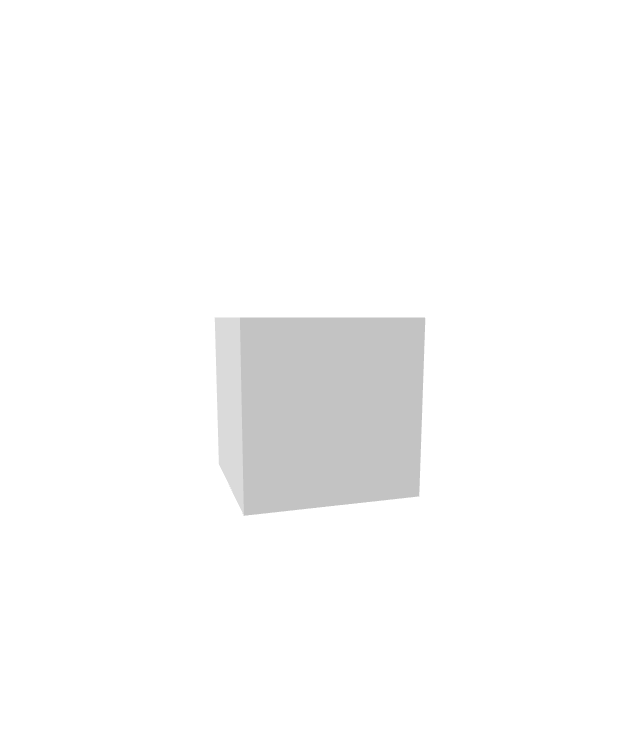
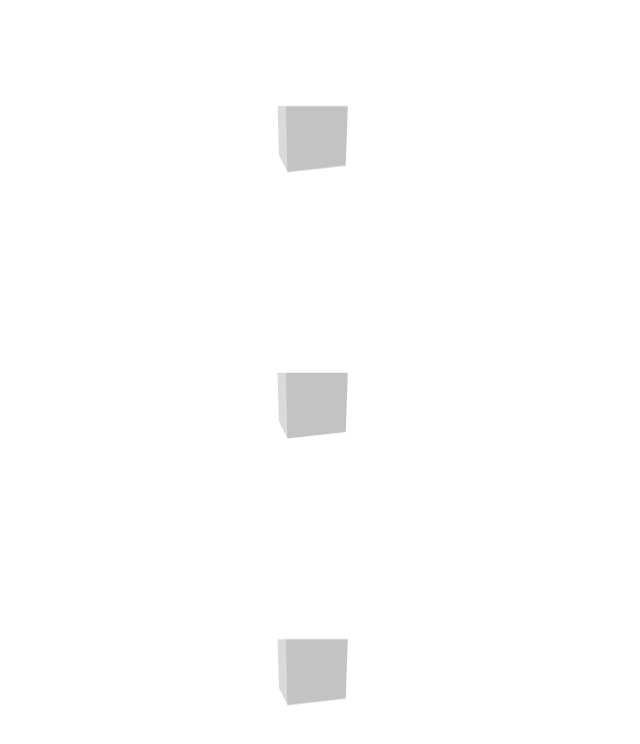
Before and after one commit to adis-tek/react-three-next-shader-library, a Next.js app: page /test in a window 1280 px wide. Shown: the top 744 px of the page, without its empty margins (331-971 px from the left). Built offline with nearby package versions, Linux system fonts and the light colour scheme.

Commit message:
variable canvas

```diff
--- a/app/test/page.jsx
+++ b/app/test/page.jsx
@@ -28,7 +28,37 @@ export default function test() {
         </group>
       </Canvas> */}
       <Canvas
-        style={{ height: '100vh' }}
+        style={{ height: `${100 / 3}vh` }}
+        // camera={{
+        //   position: [0, 0, 5],
+        //   fov: 75,
+        //   aspect: window.innerWidth / window.innerHeight,
+        //   near: 0.1,
+        //   far: 1000,
+        // }}
+        camera={{ position: [9, 1.5, 3] }}
+      >
+        <ambientLight intensity={1.5} />
+        <directionalLight position={[0, 0, 5]} color='white' />
+        <Cube />
+      </Canvas>
+      <Canvas
+        style={{ height: `${100 / 3}vh` }}
+        // camera={{
+        //   position: [0, 0, 5],
+        //   fov: 75,
+        //   aspect: window.innerWidth / window.innerHeight,
+        //   near: 0.1,
+        //   far: 1000,
+        // }}
+        camera={{ position: [9, 1.5, 3] }}
+      >
+        <ambientLight intensity={1.5} />
+        <directionalLight position={[0, 0, 5]} color='white' />
+        <Cube />
+      </Canvas>
+      <Canvas
+        style={{ height: `${100 / 3}vh` }}
         // camera={{
         //   position: [0, 0, 5],
         //   fov: 75,
--- a/src/components/canvas/cube.jsx
+++ b/src/components/canvas/cube.jsx
@@ -11,9 +11,11 @@ export default function Cube() {
     cubeRef.current.rotation.y += delta
   })
   return (
-    <mesh ref={cubeRef} postion={[9, 0, 0]} rotation-x={Math.PI * 1} scale={[1.5, 1.5, 1.5]}>
-      <boxGeometry args={[2, 2, 2]} />
-      <meshPhongMaterial color='light-orange' />
-    </mesh>
+    <>
+      <mesh ref={cubeRef} postion={[0, 0, 0]} rotation-x={Math.PI * 1} scale={[1.5, 1.5, 1.5]}>
+        <boxGeometry args={[2, 2, 2]} />
+        <meshPhongMaterial color='light-orange' />
+      </mesh>
+    </>
   )
 }
```
